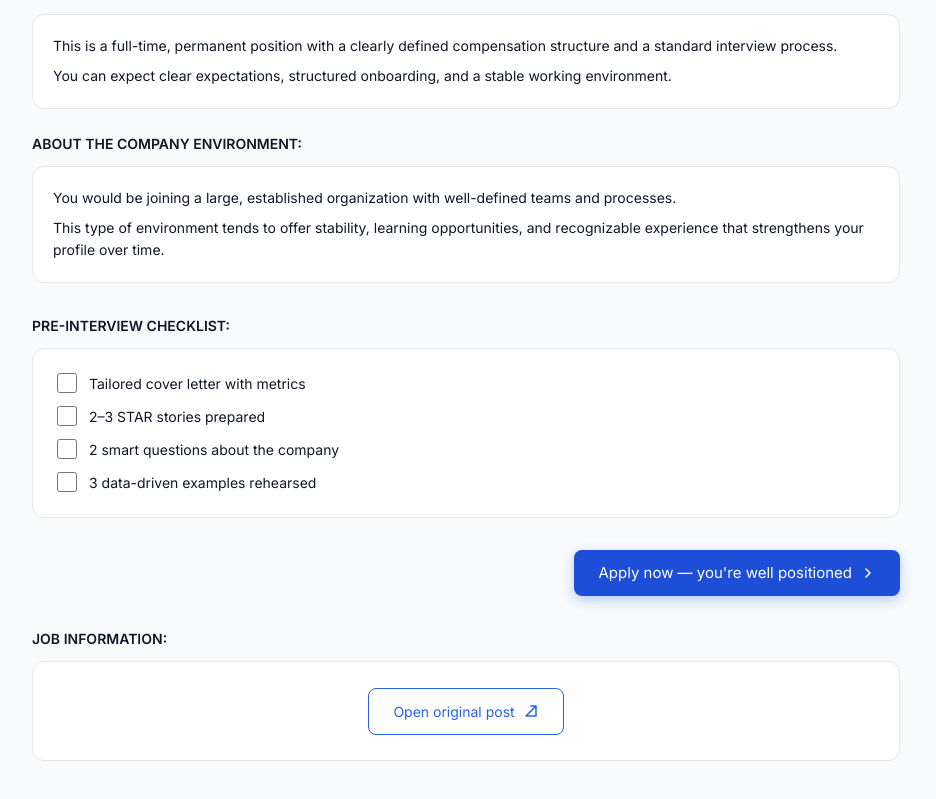
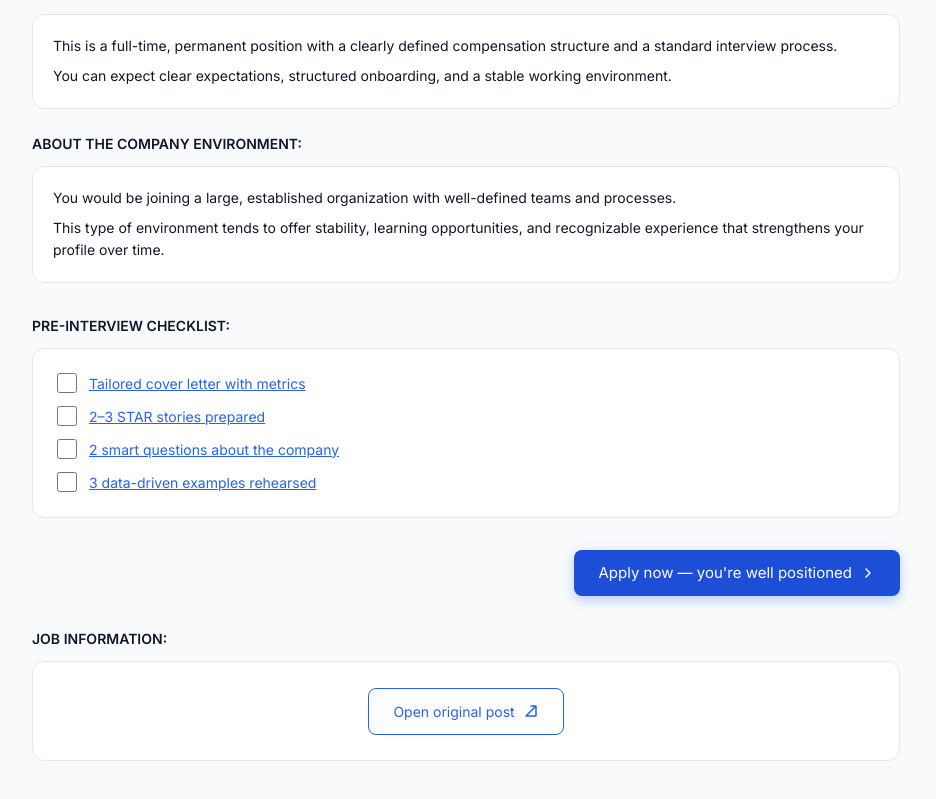
Before and after one commit to theohospia/jobtrack2, a Next.js app in the folder v0-overview-page-design-3y-main/: page /opportunities/1 in a window 1280 px wide. Shown: the part 1362-2161 px from the top of the page, without its empty margins (174-1110 px from the left). Built offline with nearby package versions, Linux system fonts and the light colour scheme.

Commit message:
feat: make checklist items clickable links
Update PRE-INTERVIEW CHECKLIST links for navigation.

```diff
--- a/v0-overview-page-design-3y-main/app/opportunities/[id]/page.tsx
+++ b/v0-overview-page-design-3y-main/app/opportunities/[id]/page.tsx
@@ -450,28 +450,48 @@ Required qualifications include strong knowledge of engine mechanics and operati
         >
           <div style={{ display: "flex", flexDirection: "column", gap: 12 }}>
             {/* Checklist Item 1 */}
-            <label style={{ display: "flex", alignItems: "center", gap: 12, cursor: "pointer", fontSize: 14, color: "#0F172A", fontWeight: 400 }}>
+            <div style={{ display: "flex", alignItems: "center", gap: 12, fontSize: 14, color: "#0F172A", fontWeight: 400 }}>
               <input type="checkbox" style={{ width: 20, height: 20, cursor: "pointer" }} />
-              <span>Tailored cover letter with metrics</span>
-            </label>
+              <a
+                href="/opportunities/prep/cover-letter"
+                style={{ color: "#2563EB", textDecoration: "underline", cursor: "pointer" }}
+              >
+                Tailored cover letter with metrics
+              </a>
+            </div>
 
             {/* Checklist Item 2 */}
-            <label style={{ display: "flex", alignItems: "center", gap: 12, cursor: "pointer", fontSize: 14, color: "#0F172A", fontWeight: 400 }}>
+            <div style={{ display: "flex", alignItems: "center", gap: 12, fontSize: 14, color: "#0F172A", fontWeight: 400 }}>
               <input type="checkbox" style={{ width: 20, height: 20, cursor: "pointer" }} />
-              <span>2–3 STAR stories prepared</span>
-            </label>
+              <a
+                href="/opportunities/prep/star-stories"
+                style={{ color: "#2563EB", textDecoration: "underline", cursor: "pointer" }}
+              >
+                2–3 STAR stories prepared
+              </a>
+            </div>
 
             {/* Checklist Item 3 */}
-            <label style={{ display: "flex", alignItems: "center", gap: 12, cursor: "pointer", fontSize: 14, color: "#0F172A", fontWeight: 400 }}>
+            <div style={{ display: "flex", alignItems: "center", gap: 12, fontSize: 14, color: "#0F172A", fontWeight: 400 }}>
               <input type="checkbox" style={{ width: 20, height: 20, cursor: "pointer" }} />
-              <span>2 smart questions about the company</span>
-            </label>
+              <a
+                href="/opportunities/prep/smart-questions"
+                style={{ color: "#2563EB", textDecoration: "underline", cursor: "pointer" }}
+              >
+                2 smart questions about the company
+              </a>
+            </div>
 
             {/* Checklist Item 4 */}
-            <label style={{ display: "flex", alignItems: "center", gap: 12, cursor: "pointer", fontSize: 14, color: "#0F172A", fontWeight: 400 }}>
+            <div style={{ display: "flex", alignItems: "center", gap: 12, fontSize: 14, color: "#0F172A", fontWeight: 400 }}>
               <input type="checkbox" style={{ width: 20, height: 20, cursor: "pointer" }} />
-              <span>3 data-driven examples rehearsed</span>
-            </label>
+              <a
+                href="/opportunities/prep/data-examples"
+                style={{ color: "#2563EB", textDecoration: "underline", cursor: "pointer" }}
+              >
+                3 data-driven examples rehearsed
+              </a>
+            </div>
           </div>
         </div>
 
```
